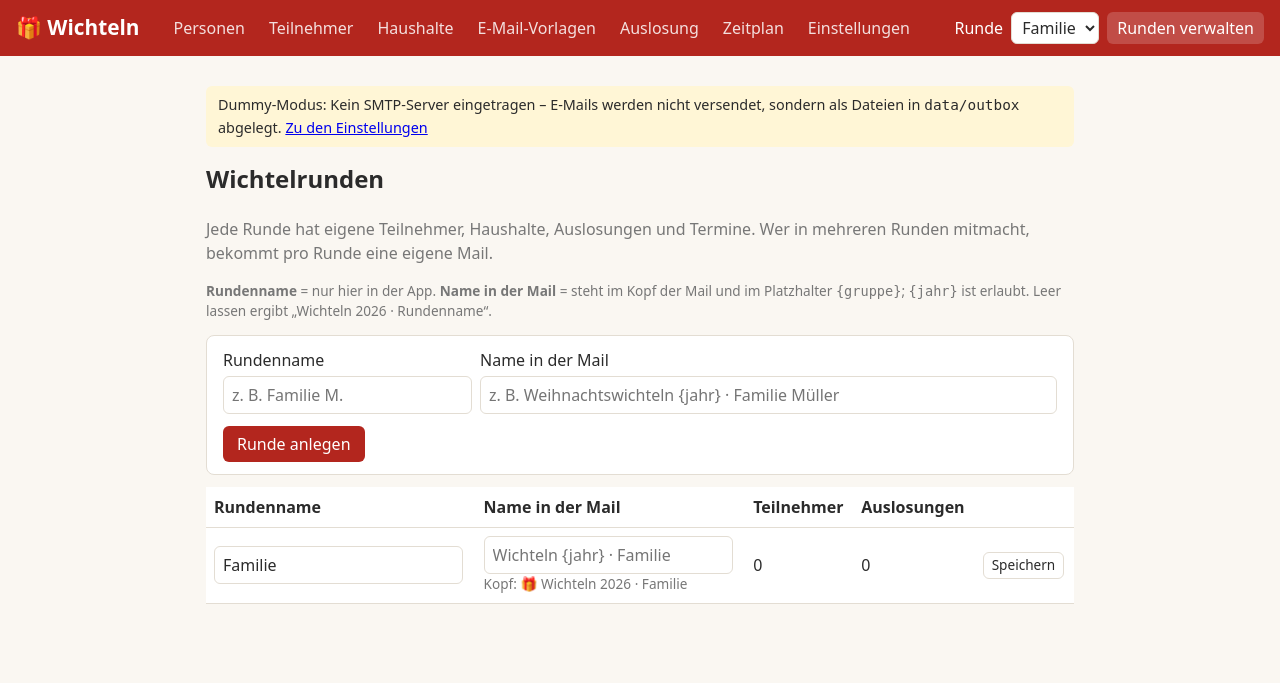
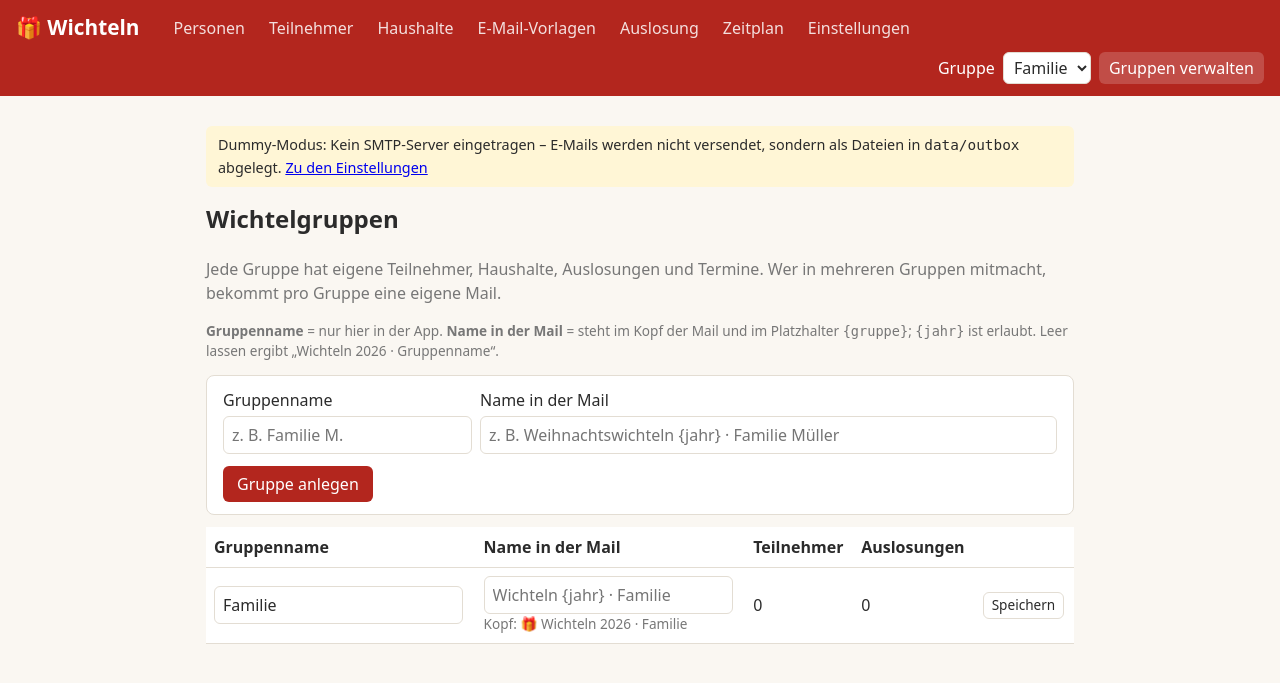
Before and after one commit to SebastianInTheWild/App_for_Family_Wichteln, a Flask app: page /groups in a window 1280 px wide. Shown: the top 683 px of the page. Run offline with Flask 3, Linux system fonts and the light colour scheme; data comes from the database, SQL or seed files in the repository; data that the repository does not hold is empty.

Commit message:
Oberfläche: „Runde“ heißt jetzt „Gruppe“
Co-Authored-By: Claude Opus 5.5 <noreply@anthropic.com>

```diff
--- a/app.py
+++ b/app.py
@@ -1,4 +1,4 @@
-"""Wichtel-App: Runden, Teilnehmer, Haushalts-Matrix, E-Mail-Vorlagen, Auslosung, Zeitplan, Einstellungen."""
+"""Wichtel-App: Gruppen, Teilnehmer, Haushalts-Matrix, E-Mail-Vorlagen, Auslosung, Zeitplan, Einstellungen."""
 import datetime
 import hmac
 import os
@@ -36,7 +36,7 @@ def require_login():
 
 @app.before_request
 def load_group():
-    """Aktuelle Runde aus der Sitzung; fehlt sie (oder wurde gelöscht), gilt die erste."""
+    """Aktuelle Gruppe aus der Sitzung; fehlt sie (oder wurde gelöscht), gilt die erste."""
     if request.endpoint == "static":
         return
     with storage.connect() as conn:
@@ -57,7 +57,7 @@ def favicon():
     return app.send_static_file("favicon.ico")
 
 
-# --- Runden ------------------------------------------------------------------
+# --- Gruppen ------------------------------------------------------------------
 
 @app.post("/group/select")
 def group_select():
@@ -74,19 +74,19 @@ def groups():
             try:
                 if action == "add" and name:
                     session["group"] = storage.add_group(conn, name, mail_name)
-                    flash(f"Runde „{name}“ angelegt und ausgewählt.", "ok")
+                    flash(f"Gruppe „{name}“ angelegt und ausgewählt.", "ok")
                 elif action == "save" and name:
                     storage.update_group(conn, int(request.form["group_id"]), name, mail_name)
-                    flash("Runde gespeichert.", "ok")
+                    flash("Gruppe gespeichert.", "ok")
                 elif action == "delete":
                     if len(g.groups) <= 1:
-                        flash("Die letzte Runde kann nicht gelöscht werden.", "error")
+                        flash("Die letzte Gruppe kann nicht gelöscht werden.", "error")
                     else:
                         storage.delete_group(conn, int(request.form["group_id"]))
                         session.pop("group", None)
-                        flash("Runde mit allen Teilnahmen, Auslosungen und Terminen gelöscht (Personen bleiben in der Liste).", "ok")
+                        flash("Gruppe mit allen Teilnahmen, Auslosungen und Terminen gelöscht (Personen bleiben in der Liste).", "ok")
             except sqlite3.IntegrityError:
-                flash("Eine Runde mit diesem Namen gibt es schon.", "error")
+                flash("Eine Gruppe mit diesem Namen gibt es schon.", "error")
             return redirect(url_for("groups"))
     year = datetime.date.today().year
     return render_template("groups.html", year=year,
@@ -118,12 +118,12 @@ def persons():
         if created:
             flash(f"{name} angelegt.", "ok")
         elif assigned:
-            flash("Diese E-Mail gibt es schon – die vorhandene Person wurde den gewählten Runden zugeordnet.", "ok")
+            flash("Diese E-Mail gibt es schon – die vorhandene Person wurde den gewählten Gruppen zugeordnet.", "ok")
         else:
             flash("Diese E-Mail gibt es schon in der Personenliste.", "error")
 
     elif action == "save":
-        # Eine Zeile je Person: Name, E-Mail und Häkchen je Runde
+        # Eine Zeile je Person: Name, E-Mail und Häkchen je Gruppe
         try:
             with storage.connect() as conn:
                 valid = {x["id"] for x in g.groups}
@@ -144,7 +144,7 @@ def persons():
     elif action == "delete":
         with storage.connect() as conn:
             storage.delete_person(conn, int(form["delete_id"]))
-        flash("Person aus der Liste und allen Runden gelöscht.", "ok")
+        flash("Person aus der Liste und allen Gruppen gelöscht.", "ok")
 
     elif action == "import":
         text = form.get("text", "")
@@ -158,7 +158,7 @@ def persons():
         with storage.connect() as conn:
             created, skipped, assigned = storage.import_persons(conn, people, _selected_groups(form))
         flash(f"Import: {created} neu, {skipped} schon vorhanden/doppelt übersprungen"
-              + (f", {assigned} Runden-Zuordnungen" if assigned else "") + ".", "ok")
+              + (f", {assigned} Gruppen-Zuordnungen" if assigned else "") + ".", "ok")
         if invalid:
             flash(f"{len(invalid)} Zeile(n) ohne gültige E-Mail ignoriert: "
                   + "; ".join(invalid[:5]) + (" …" if len(invalid) > 5 else ""), "error")
@@ -183,11 +183,11 @@ def participant_add():
     with storage.connect() as conn:
         created, added = storage.add_participant(conn, g.gid, name, email)
     if created:
-        flash(f"{name} angelegt und zur Runde hinzugefügt.", "ok")
+        flash(f"{name} angelegt und zur Gruppe hinzugefügt.", "ok")
     elif added:
         flash("Diese E-Mail stand schon in der Personenliste – die Person wurde hinzugefügt.", "ok")
     else:
-        flash("Diese Person ist bereits in dieser Runde.", "error")
+        flash("Diese Person ist bereits in dieser Gruppe.", "error")
     return redirect(url_for("participants"))
 
 
@@ -195,7 +195,7 @@ def participant_add():
 def participant_add_existing():
     with storage.connect() as conn:
         count = storage.add_members(conn, g.gid, [int(x) for x in request.form.getlist("person_id")])
-    flash(f"{count} Person(en) zur Runde hinzugefügt." if count else "Bitte Personen auswählen.",
+    flash(f"{count} Person(en) zur Gruppe hinzugefügt." if count else "Bitte Personen auswählen.",
           "ok" if count else "error")
     return redirect(url_for("participants"))
 
@@ -204,7 +204,7 @@ def participant_add_existing():
 def participant_delete(pid):
     with storage.connect() as conn:
         storage.delete_participant(conn, g.gid, pid)
-    flash("Aus der Runde entfernt (bleibt in der Personenliste).", "ok")
+    flash("Aus der Gruppe entfernt (bleibt in der Personenliste).", "ok")
     return redirect(url_for("participants"))
 
 
--- a/mailer.py
+++ b/mailer.py
@@ -24,7 +24,7 @@ def render(template, **values):
 
 def mail_identity(group, year):
     """(Wert für {gruppe}, Kopfzeile der Mail). Mit eigenem „Name in der Mail“ (darf {jahr}
-    enthalten) steht genau dieser im Kopf, sonst „Wichteln <jahr> · <Rundenname>“."""
+    enthalten) steht genau dieser im Kopf, sonst „Wichteln <jahr> · <Gruppenname>“."""
     custom = (group["mail_name"] or "").strip()
     if custom:
         text = render(custom, jahr=year)
@@ -34,7 +34,7 @@ def mail_identity(group, year):
 
 def compose(template, values, note=None, header=None):
     """Baut (Betreff, Text, HTML) aus einer Vorlage. In HTML steht {partner} fett;
-    der Kopf nennt Jahr und Runde, damit man bei mehreren Runden weiß, worum es geht."""
+    der Kopf nennt Jahr und Gruppe, damit man bei mehreren Gruppen weiß, worum es geht."""
     header = header or f"Wichteln {values['jahr']} · {values['gruppe']}"
     subject = render(template["subject"], **values)
     text = f"🎁 {header}\n\n" + (f"{note}\n\n" if note else "") + render(template["body"], **values)
--- a/templates/base.html
+++ b/templates/base.html
@@ -26,12 +26,12 @@
   {% if group %}
   <form method="post" action="{{ url_for('group_select') }}" class="row group-switch">
     <input type="hidden" name="next" value="{{ request.path }}">
-    <label>Runde
+    <label>Gruppe
       <select name="group" onchange="this.form.submit()">
         {% for x in groups %}<option value="{{ x.id }}" {% if x.id == group.id %}selected{% endif %}>{{ x.name }}</option>{% endfor %}
       </select>
     </label>
-    <a href="{{ url_for('groups') }}" class="{{ 'active' if request.endpoint == 'groups' }}">Runden verwalten</a>
+    <a href="{{ url_for('groups') }}" class="{{ 'active' if request.endpoint == 'groups' }}">Gruppen verwalten</a>
   </form>
   {% endif %}
 </header>
--- a/templates/groups.html
+++ b/templates/groups.html
@@ -1,22 +1,22 @@
 {% extends "base.html" %}
 {% block content %}
-<h2>Wichtelrunden</h2>
-<p class="muted">Jede Runde hat eigene Teilnehmer, Haushalte, Auslosungen und Termine. Wer in mehreren Runden mitmacht, bekommt pro Runde eine eigene Mail.</p>
-<p class="muted small-text"><strong>Rundenname</strong> = nur hier in der App.
+<h2>Wichtelgruppen</h2>
+<p class="muted">Jede Gruppe hat eigene Teilnehmer, Haushalte, Auslosungen und Termine. Wer in mehreren Gruppen mitmacht, bekommt pro Gruppe eine eigene Mail.</p>
+<p class="muted small-text"><strong>Gruppenname</strong> = nur hier in der App.
 <strong>Name in der Mail</strong> = steht im Kopf der Mail und im Platzhalter <code>{gruppe}</code>; <code>{jahr}</code> ist erlaubt.
-Leer lassen ergibt „Wichteln {{ year }} · Rundenname“.</p>
+Leer lassen ergibt „Wichteln {{ year }} · Gruppenname“.</p>
 
 <form method="post" class="card stack">
   <input type="hidden" name="action" value="add">
   <div class="row">
-    <label>Rundenname <input name="name" placeholder="z. B. Familie M." required></label>
+    <label>Gruppenname <input name="name" placeholder="z. B. Familie M." required></label>
     <label class="grow">Name in der Mail <input name="mail_name" placeholder="z. B. Weihnachtswichteln {jahr} · Familie Müller"></label>
   </div>
-  <div><button>Runde anlegen</button></div>
+  <div><button>Gruppe anlegen</button></div>
 </form>
 
 <table>
-  <thead><tr><th>Rundenname</th><th>Name in der Mail</th><th>Teilnehmer</th><th>Auslosungen</th><th></th></tr></thead>
+  <thead><tr><th>Gruppenname</th><th>Name in der Mail</th><th>Teilnehmer</th><th>Auslosungen</th><th></th></tr></thead>
   <tbody>
   {% for x in groups %}
     <tr>
@@ -31,7 +31,7 @@ Leer lassen ergibt „Wichteln {{ year }} · Rundenname“.</p>
           <button name="action" value="save" class="secondary small">Speichern</button>
           {% if groups|length > 1 %}
           <button name="action" value="delete" class="danger small" formnovalidate
-                  onclick="return confirm('Runde „{{ x.name }}“ mit allen Teilnahmen, Auslosungen und Terminen löschen? (Personen bleiben in der Liste)')">Löschen</button>
+                  onclick="return confirm('Gruppe „{{ x.name }}“ mit allen Teilnahmen, Auslosungen und Terminen löschen? (Personen bleiben in der Liste)')">Löschen</button>
           {% endif %}
         </form>
       </td>
--- a/templates/template.html
+++ b/templates/template.html
@@ -3,7 +3,7 @@
 <h2>E-Mail-Vorlagen</h2>
 <p class="muted">Beim Versand bekommt jede Person eine <strong>zufällig gewählte aktive</strong> Vorlage.
 Platzhalter: <code>{name}</code> (Schenker), <code>{partner}</code> (Beschenkter, in der Mail fett),
-<code>{jahr}</code>, <code>{gruppe}</code> (Runde). Der Kopf der Mail nennt Jahr und Runde automatisch.</p>
+<code>{jahr}</code>, <code>{gruppe}</code> („Name in der Mail“ der Gruppe). Der Kopf der Mail nennt Jahr und Gruppe automatisch.</p>
 
 <form class="card row" onsubmit="return false">
   <label>Test-Mails an <input type="email" id="test-to" value="{{ test_to }}" placeholder="deine@adresse.de"></label>
```
Also changed, not shown: storage.py (+15 -15 lines), templates/participants.html (+4 -4 lines), templates/persons.html (+7 -7 lines), README.md.
